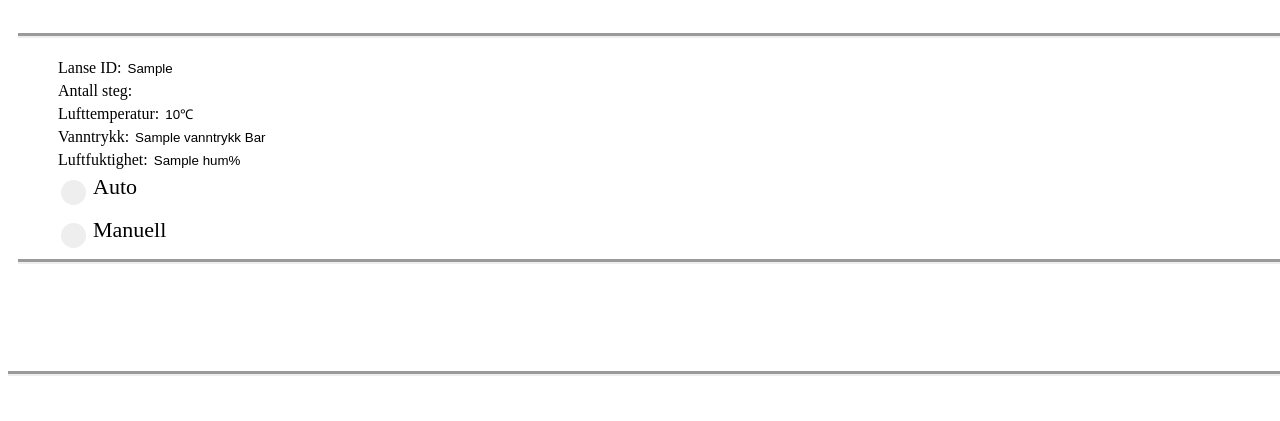
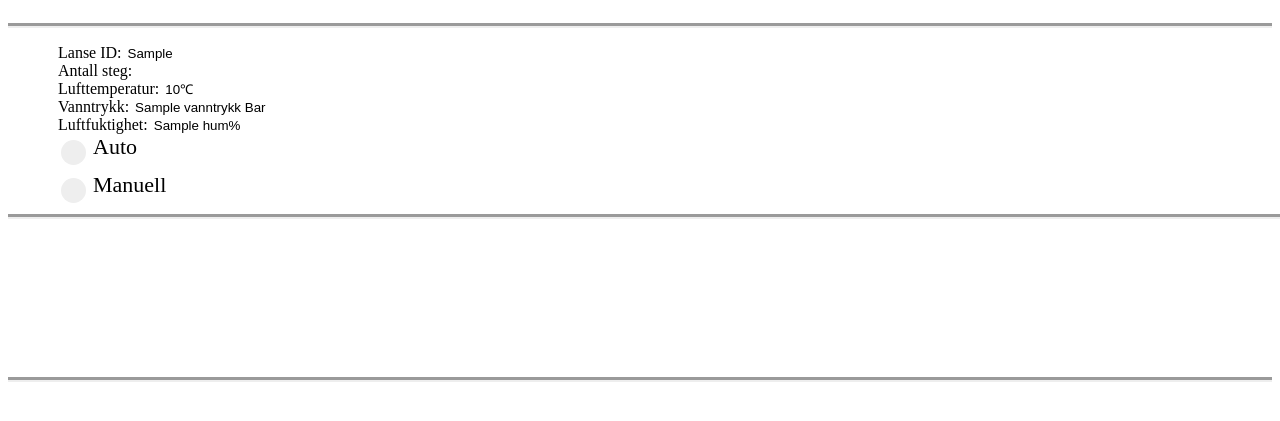
Before and after one commit to Snolanse/Server, a Django app: template lanseside/startside/templates/lansestyring/lansestyring.html in a window 1280 px wide. Shown: the top 421 px of the page. Run offline with Django 3.2, Linux system fonts and the light colour scheme; the template is opened without the code that fills it: most values are stand-ins (such as "Sample title", 1, 10 or a date in 2020).

Commit message:
Update lansestyring.css

```diff
--- a/lanseside/startside/static/lansestyring/lansestyring.css
+++ b/lanseside/startside/static/lansestyring/lansestyring.css
@@ -1,24 +1,29 @@
+
 
 #infoomlanse {
     width: 100%;
     margin-top: 10px;
-    border-top: 5px groove;
-    border-bottom: 5px groove;
+    border-bottom:5px groove;
+        padding-left:10px;
 }
 
 #infoomlanse ul {
     width: 30%
+
 }
-
+#tekstfelt{
+    padding-left:50px;
+}
 #lanseendringer {
     width: 100%;
     float: left;
     margin-top: 15px;
     padding-bottom: 15px;
-    padding-left: 10px;
+
     height: auto;
     list-style: none;
-    border-bottom: 5px groove;
+    border-bottom:5px groove;
+    border-top:5px groove;
 }
 
 #infoomlanse input {
@@ -33,7 +38,7 @@
     #infoomlanse ul li {
         margin-top: auto;
         list-style-type: none;
-        padding-top: 5px;
+
     }
 
 /* Boksen rundt glideren til knappen */
```
